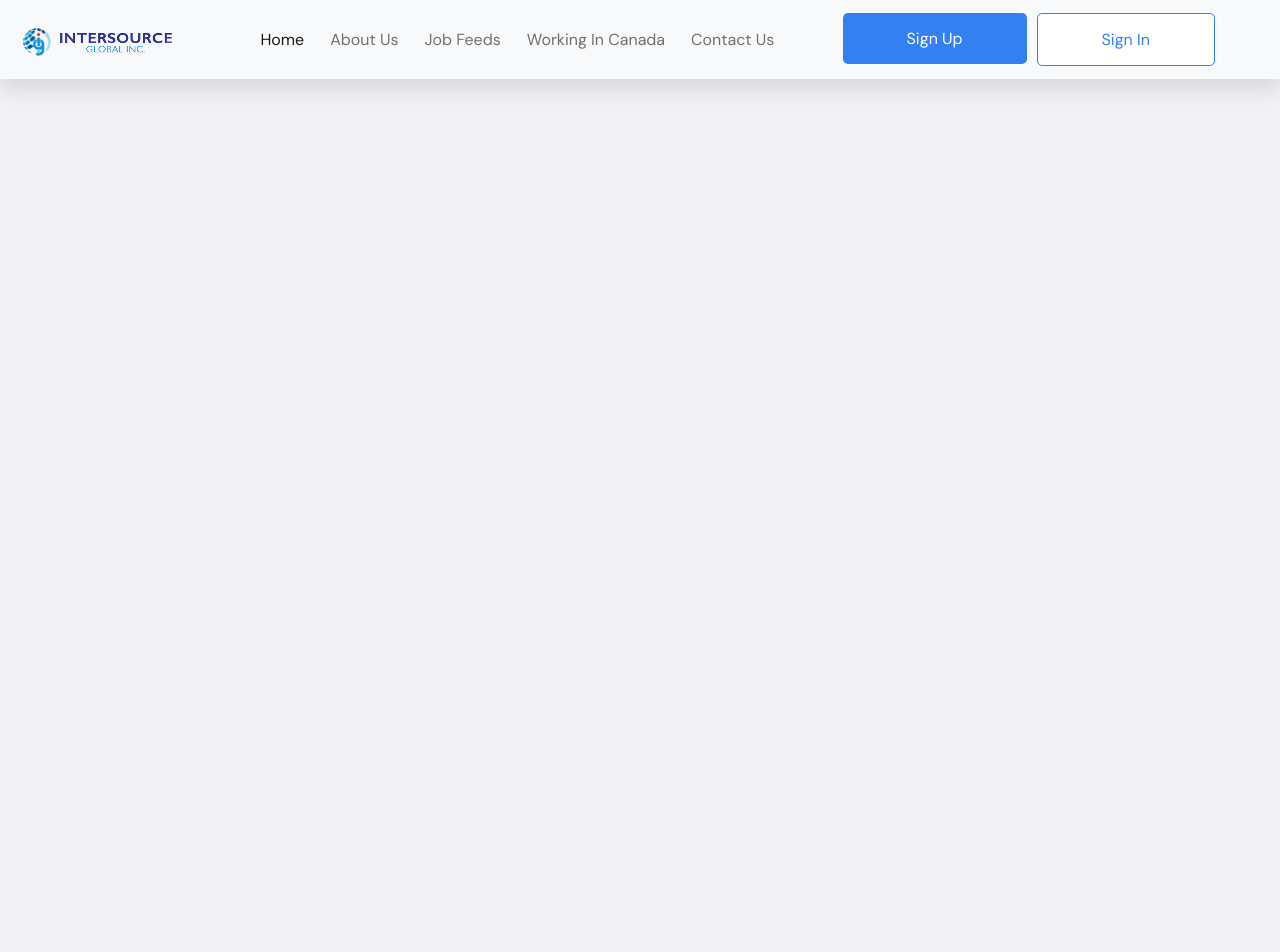
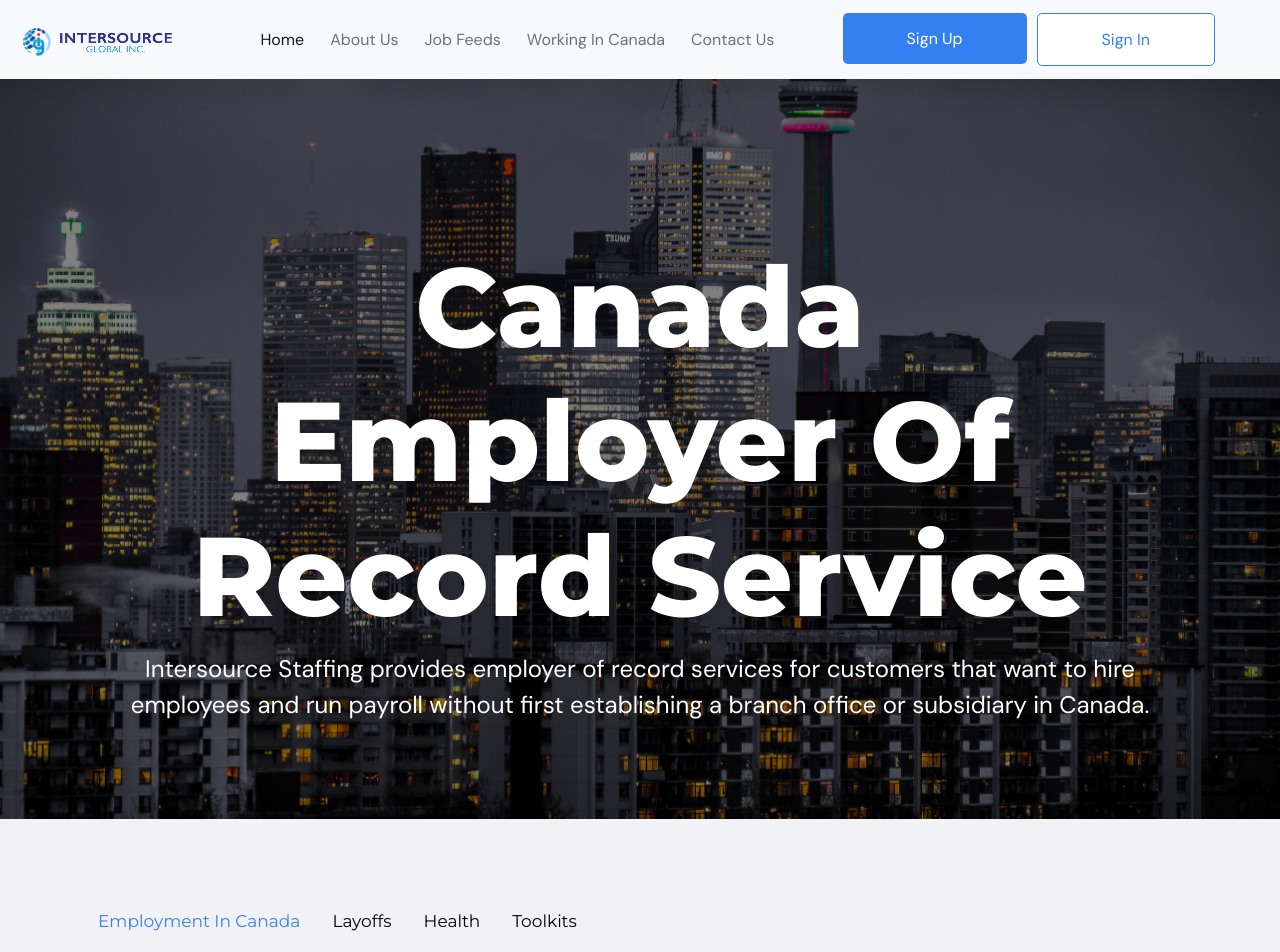
Before and after one commit to Falasefemi2/NewIntersource, a React (Create React App) app: page /work in a window 1280 px wide. Shown: the top 952 px of the page. Before the commit the page ends 800 px from the top, so only its background shows below. Built offline with nearby package versions, Linux system fonts and the light colour scheme.

Commit message:
working on routing

```diff
--- a/src/App.js
+++ b/src/App.js
@@ -8,14 +8,20 @@ import ContactUs from './pages/ContactUs'
 import SignUp from './pages/SignUp'
 import SignIn from "./pages/SignIn"
 import UpLoadCv from './pages/UpLoadCv'
+import Employment from './pages2/Employment'
+import Layoff from './pages2/Layoff'
+import Health from './pages2/Health'
+import Toolkits from './pages2/Toolkits'
 
 
 
 const App = () => {
+
   return (
       <Router>
         <Routes>
           <Route path='/' element={<Home />} />
+          <Route path='/home' element={<Home />} />
           <Route path='/about' element={<AboutUs />} />
           <Route path='/jobfeed' element={<JobsFeed />} />
           <Route path='/work' element={<WorkingInCanada />} />
@@ -23,6 +29,10 @@ const App = () => {
           <Route path='/signup' element={<SignUp />} />
           <Route path='/signin' element={<SignIn />} />
           <Route path='/uploadcv' element={<UpLoadCv />} />
+          {/* <Route path='/employment' element={<Employment />} />
+          <Route path='/layoff' element={<Layoff />} />
+          <Route path='/health' element={<Health />} />
+          <Route path='/toolkit' element={<Toolkits />} /> */}
         </Routes>
       </Router>
   )
--- /dev/null
+++ b/src/components/AboutMain.jsx
@@ -0,0 +1,32 @@
+import React from 'react'
+import { Routes, Route, Link } from 'react-router-dom'
+import Employment from '../pages2/Employment'
+import Health from '../pages2/Health'
+import Layoff from '../pages2/Layoff'
+import Toolkits from '../pages2/Toolkits'
+
+
+
+const AboutMain = () => {
+  return (
+        <section className='about-main-section'>
+            <Routes>
+            <Route path='/employment' element={<Employment /> }  />
+            <Route path='/layoff' element={<Layoff />} />
+            <Route path='/health' element={<Health />} />
+            <Route path='/toolkit' element={<Toolkits />} />
+
+
+            </Routes>
+        <div className="container text-dark">
+            <div className="topnav">
+                <Link to='/home/employment'  className='active text-capitalize'>Employment in Canada</Link>
+                <Link to='/home/layoff'>Layoffs</Link>
+                <Link to='/home/health'>Health</Link>
+                <Link to='/home/toolkit'>Toolkits</Link>            </div>
+        </div>
+    </section>
+  )
+}
+
+export default AboutMain
--- a/src/components/index.js
+++ b/src/components/index.js
@@ -15,6 +15,7 @@ import Recruitment from "./Recruitment";
 import Staff from "./Staff";
 import Contain from "./Contain";
 import FormSelection from "./FormSelection";
+import AboutMain from "./AboutMain";
 
 export {
     Navbar,
@@ -33,5 +34,6 @@ export {
     Recruitment,
     Staff,
     Contain,
-    FormSelection
+    FormSelection,
+    AboutMain
 }
--- a/src/index.css
+++ b/src/index.css
@@ -729,6 +729,81 @@ textarea{
     background-color: #F2F1F5 !important;
     resize: none;
 }
+
+.works{
+    width: 100%;
+    background-image: url(./imgs1/bg3.png);
+    background-position: center;
+    background-repeat: no-repeat;
+    background-size: cover;
+}
+
+.works-section{
+    min-height: 100vh;
+}
+.works-header{
+    font-size: 7rem;
+    font-family: 'Montserrat';
+    font-weight: 800;
+    padding-top: 10rem;
+    line-height: 1.2;
+}
+
+.about-main-section{
+    min-height: 70vh;
+}
+.about-main-body{
+    padding-top: 3rem;
+}
+.about-main-header{
+    font-weight: 800;
+    font-family: 'Montserrat';
+    background-image: var(--linear-gradient3);
+    background-size: 70% auto;
+    background-clip: text;
+    -webkit-background-clip: text;
+    -webkit-text-fill-color: transparent;
+    margin-bottom: 1.2rem;
+}
+
+.topnav {
+    overflow: hidden;
+  }
+
+  /* Style the links inside the navigation bar */
+  .topnav a {
+    float: left;
+    display: block;
+    color: black;
+    text-align: center;
+    padding: 10px 16px;
+    text-decoration: none;
+    font-size: 17px;
+  }
+
+  /* Change the color of links on hover */
+  .topnav a:hover {
+    background-color: #ddd;
+    color: black;
+  }
+
+  /* Add an active class to highlight the current page */
+  .topnav a.active {
+    color: #3480F1;
+  }
+
+  /* Hide the link that should open and close the topnav on small screens */
+  .topnav .icon {
+    display: none;
+  }
+
+/* .works{
+    width: 100%;
+    background-image: url(../imgs1/bg3.png);
+    background-position: center;
+    background-repeat: no-repeat;
+    background-size: cover;
+} */
 /* .textarea1{
     border: 1px solid #000000 !important;
 } */
--- a/src/pages/Home.jsx
+++ b/src/pages/Home.jsx
@@ -1,9 +1,14 @@
 import React from 'react'
-import { Navbar, Hero, WhySection, ChooseSection, LabourSection, RangeSection, PartnerSection, QuoteSection, FooterSection } from '../components'
+import { useNavigate } from 'react-router-dom';
+import { Navbar, Hero, WhySection, ChooseSection, LabourSection, RangeSection, PartnerSection, QuoteSection, FooterSection, AboutMain } from '../components'
 
 const Home = () => {
+  const navigate = useNavigate();
+  const handlePage = () => {
+    navigate('/home')
+  }
   return (
-    <>
+    <div onLoad={handlePage()}>
     <Navbar />
     <Hero />
     <WhySection />
@@ -13,7 +18,8 @@ const Home = () => {
     <PartnerSection />
     <QuoteSection />
     <FooterSection />
-    </>
+    <AboutMain />
+    </div>
   )
 }
 
--- a/src/pages/WorkingInCanada.jsx
+++ b/src/pages/WorkingInCanada.jsx
@@ -1,12 +1,25 @@
-import React from 'react'
-import { Navbar } from '../components'
+import React from "react";
+import { AboutMain, Navbar } from "../components";
 
 const WorkingInCanada = () => {
   return (
-    <><Navbar />
-    WorkingIncanada
+    <>
+      <Navbar />
+      <section className="works works-section">
+        <div className="container text-white">
+          <div className="row">
+            <div className="col-12">
+              <h1 className="works-header text-capitalize text-center">
+                Canada <br /> Employer Of <br /> Record Service
+              </h1>
+              <p className="p6 text-center">Intersource Staffing provides employer of record services for customers that want to hire employees and run payroll without first establishing a branch office or subsidiary in Canada.</p>
+            </div>
+          </div>
+        </div>
+      </section>
+      <AboutMain />
     </>
-  )
-}
+  );
+};
 
-export default WorkingInCanada
+export default WorkingInCanada;
--- /dev/null
+++ b/src/pages2/Employment.jsx
@@ -0,0 +1,17 @@
+import React from "react";
+
+const Employment = () => {
+  return (
+    <div className="row">
+      <div className="col-lg-6 about-main-body">
+        <div className="mb-2 mb-lg-3">
+          <h1 className="text-capitalize about-main-header">
+            Employment <br /> In Canada
+          </h1>
+        </div>
+      </div>
+    </div>
+  );
+};
+
+export default Employment;
--- /dev/null
+++ b/src/pages2/Health.jsx
@@ -0,0 +1,9 @@
+import React from 'react'
+
+const Health = () => {
+  return (
+    <div>Health</div>
+  )
+}
+
+export default Health
--- /dev/null
+++ b/src/pages2/Layoff.jsx
@@ -0,0 +1,9 @@
+import React from 'react'
+
+const Layoff = () => {
+  return (
+    <div>Layoff</div>
+  )
+}
+
+export default Layoff
--- /dev/null
+++ b/src/pages2/Toolkits.jsx
@@ -0,0 +1,9 @@
+import React from 'react'
+
+const Toolkits = () => {
+  return (
+    <div>Toolkits</div>
+  )
+}
+
+export default Toolkits
```
